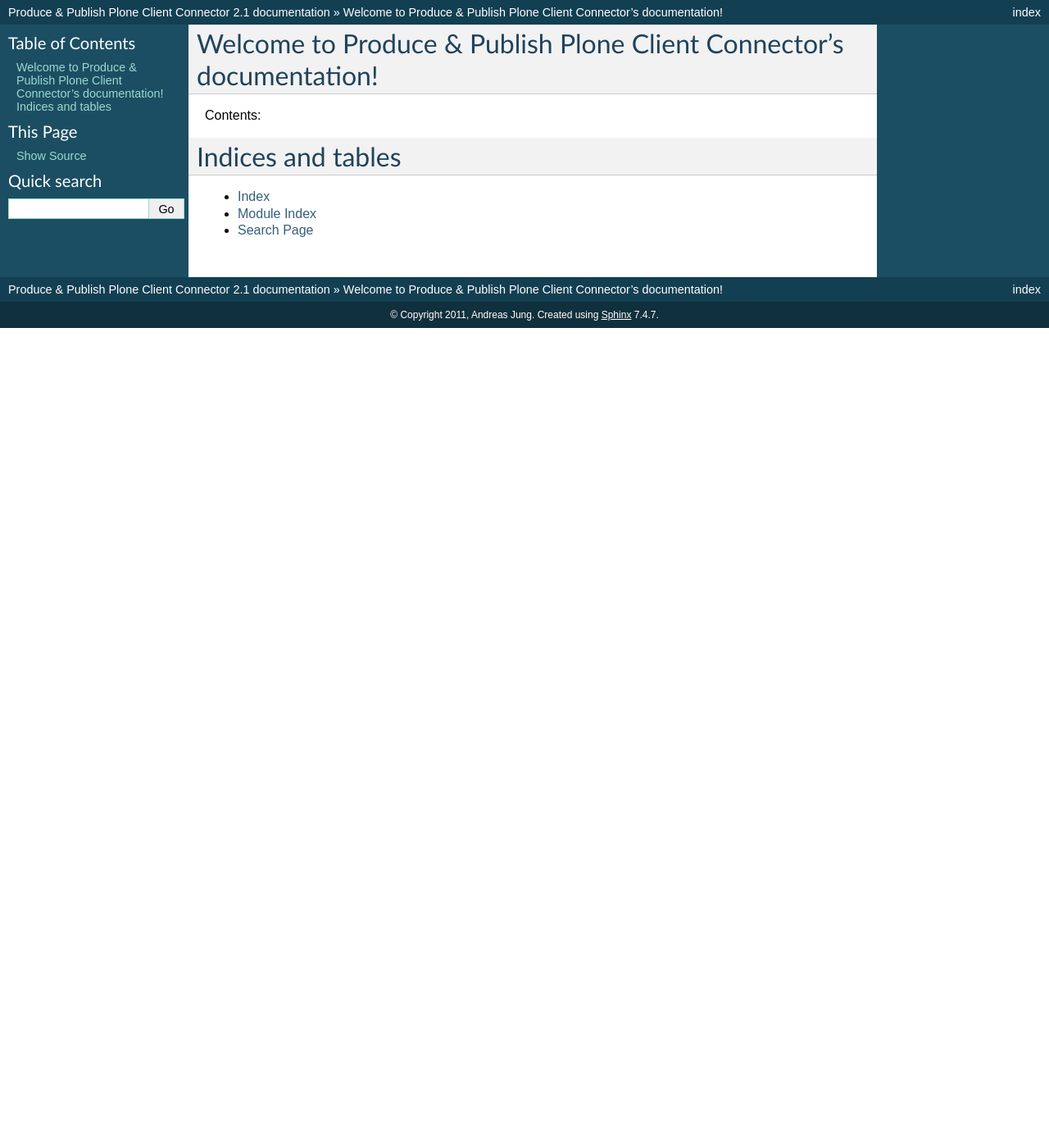
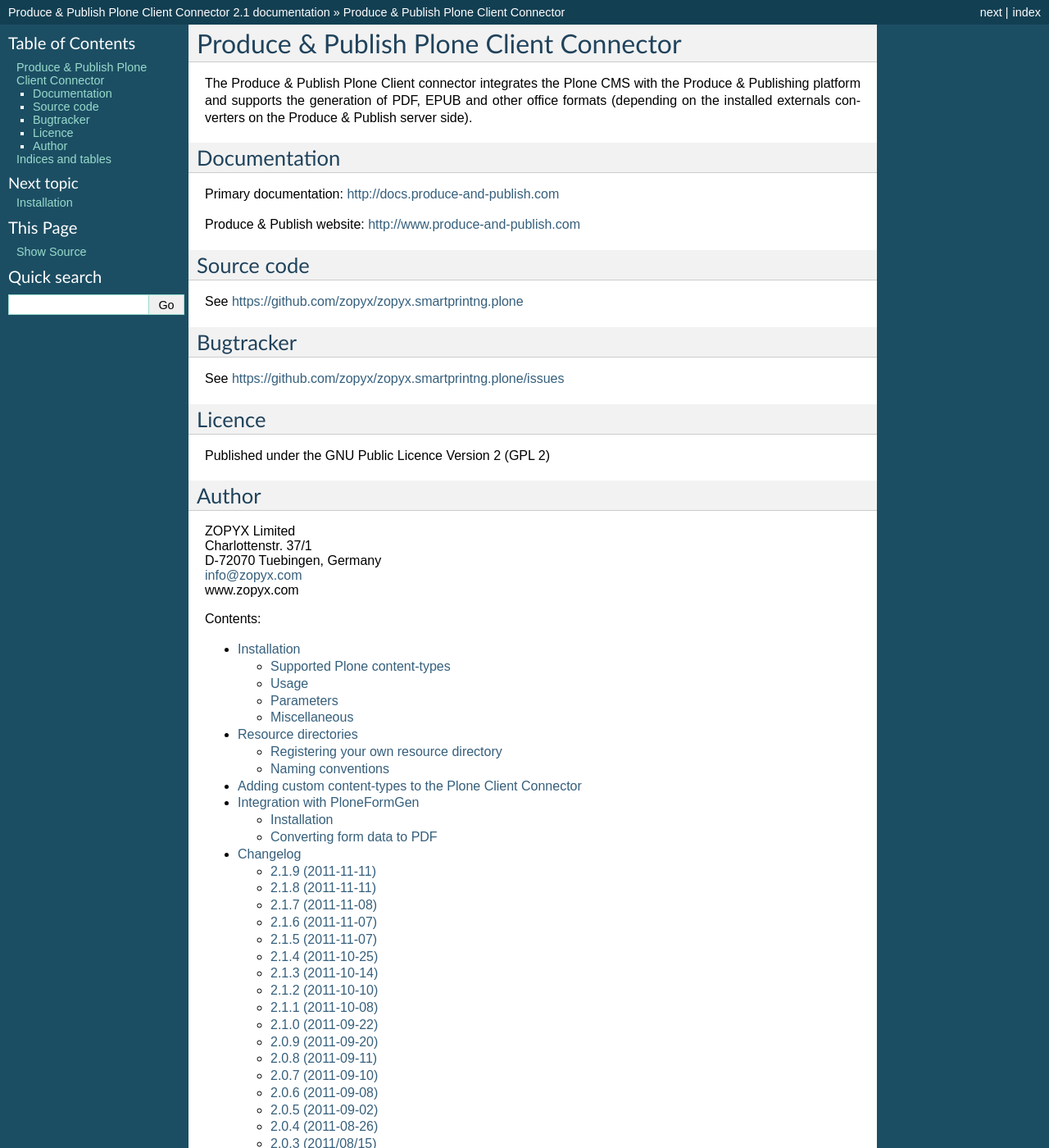
Before and after one commit to zopyx/zopyx.smartprintng.plone, a Sphinx documentation site: the page built from docs/source/index.rst, in a window 1280 px wide and 1400 px high. Shown: the whole window at 82% size. Built offline with Sphinx 7.4.7, drawn with Linux system fonts in a browser that asks for light colours; some of the changed text lies outside the part shown.

Commit message:
documentation update

```diff
--- a/docs/source/index.rst
+++ b/docs/source/index.rst
@@ -3,17 +3,57 @@
    You can adapt this file completely to your liking, but it should at least
    contain the root `toctree` directive.
 
-Welcome to Produce & Publish Plone Client Connector's documentation!
-====================================================================
+Produce & Publish Plone Client Connector
+========================================
+
+The Produce & Publish Plone Client connector integrates the Plone
+CMS with the Produce & Publishing platform and supports the
+generation of PDF, EPUB and other office formats (depending on the installed
+externals converters on the Produce & Publish server side).
+
+Documentation
+-------------
+
+Primary documentation: http://docs.produce-and-publish.com
+
+Produce & Publish website: http://www.produce-and-publish.com
+
+Source code
+-----------
+See https://github.com/zopyx/zopyx.smartprintng.plone
+
+Bugtracker
+----------
+See  https://github.com/zopyx/zopyx.smartprintng.plone/issues
+
+Licence
+-------
+Published under the GNU Public Licence Version 2 (GPL 2)
+
+Author
+------
+| ZOPYX Limited
+| Charlottenstr. 37/1
+| D-72070 Tuebingen, Germany
+| info@zopyx.com
+| www.zopyx.com
+
+
 
 Contents:
 
 .. toctree::
    :maxdepth: 2
 
+   installation.rst
+   resource-directories.rst
+   content-types.rst
+   integration-ploneformgen.rst
+   HISTORY.rst
+
 Indices and tables
 ==================
 
-* :ref:`genindex`
+/ :ref:`genindex`
 * :ref:`modindex`
 * :ref:`search`
--- a/setup.py
+++ b/setup.py
@@ -7,7 +7,7 @@
       version=version,
       description="Produce & Publisher server integration with Plone",
       long_description=open("README.txt").read() + "\n" +
-                       open(os.path.join("docs", "HISTORY.rst")).read(),
+                       open(os.path.join("docs", "source", "HISTORY.rst")).read(),
       # Get more strings from http://www.python.org/pypi?%3Aaction=list_classifiers
       classifiers=[
         "Programming Language :: Python",
```
